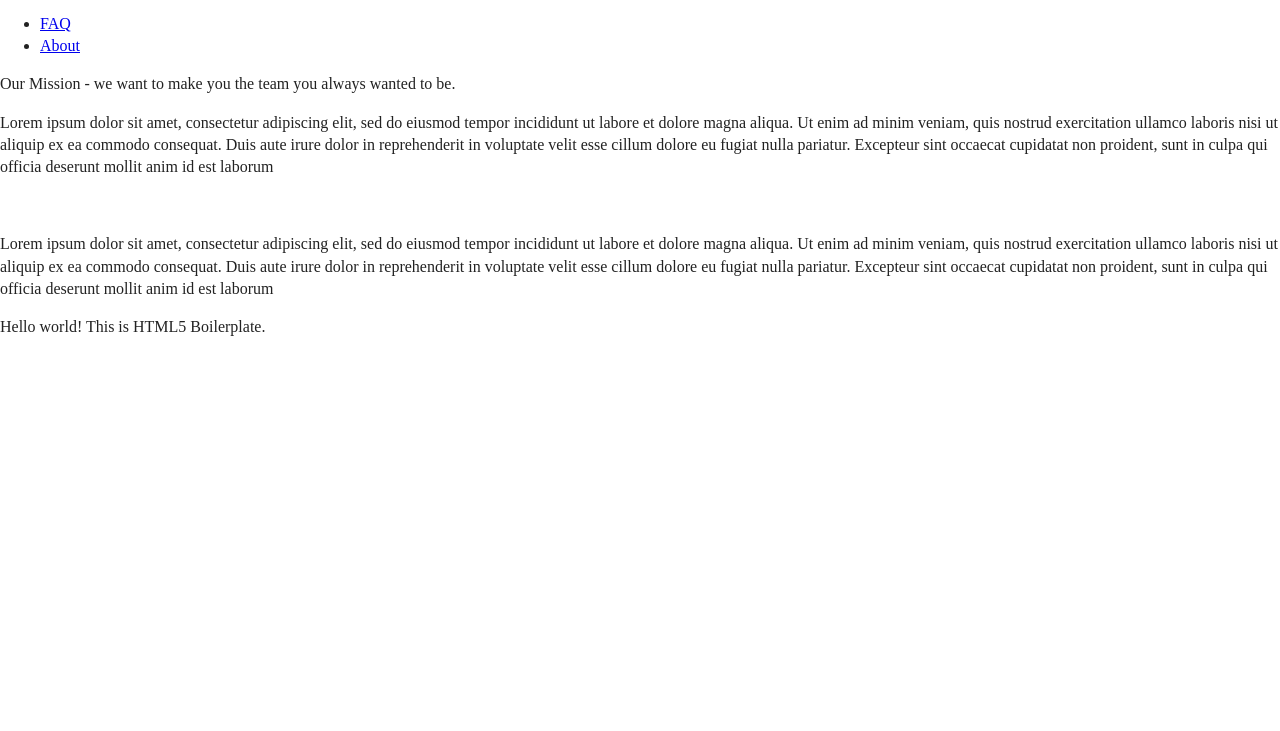
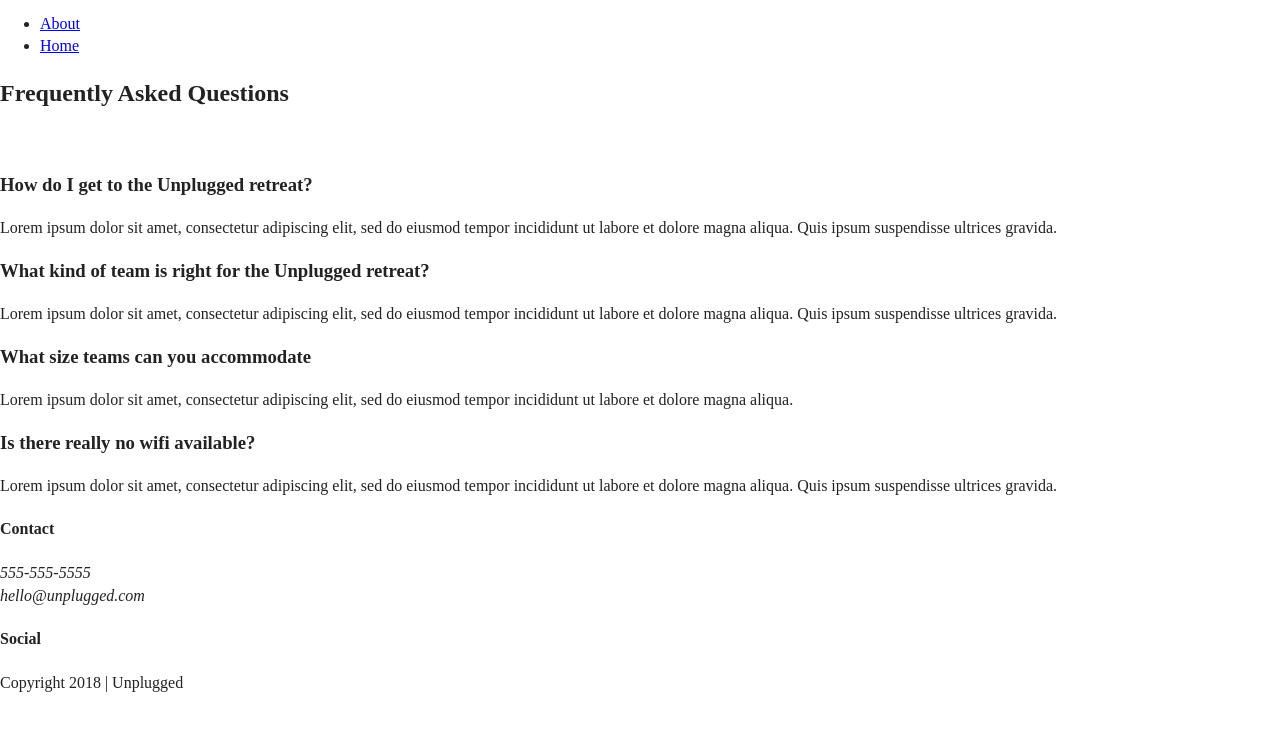
Before and after one commit to S-Porter2/unplugged-retreat-project, a website: page faq/index.html in a window 1280 px wide. Shown: the part 27-758 px from the top of the page. Drawn offline with Linux system fonts and the light colour scheme.

Commit message:
FAQ page info added

```diff
--- a/faq/index.html
+++ b/faq/index.html
@@ -22,30 +22,88 @@
   <meta name="theme-color" content="#fafafa">
 </head>
 
+<!-- Add your site or application content here -->
+<body>
+
 <header>
   <div class="content-wrapper">
     <a href="#"><img src="" alt="unplugged logo"></a>
     <div class="header-divider"></div>
     <nav>
       <ul>
-        <li><a href="faq/index.html" target="_blank">FAQ</a></li>
-        <li><a href="about/index.html" target="_blank">About</a></li>
+        <li><a href="../about/index.html" target="_blank">About</a></li>
+        <li><a href="../index.html" target="_blank">Home</a></li>
       </ul>
     </nav>
   </div>
-  <p>Our Mission - we want to make you the team you always wanted to be.</p>
-  <p>Lorem ipsum dolor sit amet, consectetur adipiscing elit, sed do eiusmod tempor incididunt ut labore et dolore magna aliqua. Ut enim ad minim veniam, quis nostrud exercitation ullamco laboris nisi ut aliquip ex ea commodo consequat. Duis aute irure dolor in reprehenderit in voluptate velit esse cillum dolore eu fugiat nulla pariatur. Excepteur sint occaecat cupidatat non proident, sunt in culpa qui officia deserunt mollit anim id est laborum</p>
-  </br>
-  <p>Lorem ipsum dolor sit amet, consectetur adipiscing elit, sed do eiusmod tempor incididunt ut labore et dolore magna aliqua. Ut enim ad minim veniam, quis nostrud exercitation ullamco laboris nisi ut aliquip ex ea commodo consequat. Duis aute irure dolor in reprehenderit in voluptate velit esse cillum dolore eu fugiat nulla pariatur. Excepteur sint occaecat cupidatat non proident, sunt in culpa qui officia deserunt mollit anim id est laborum</p>
-</header>
+ </header>
+
+ <main>
+   <section class="FAQ">
+     <div class="content-wrapper">
+       <div class="frequently-asked-questions">
+         <h2>Frequently Asked Questions</h2>
+         </br>
+         <h3>How do I get to the Unplugged retreat?</h3>
+
+         <p>Lorem ipsum dolor sit amet, consectetur adipiscing elit, sed do eiusmod tempor incididunt ut labore et
+         dolore magna aliqua. Quis ipsum suspendisse ultrices gravida.</p>
+
+         <h3>What kind of team is right for the Unplugged retreat?</h3>
+
+         <p>Lorem ipsum dolor sit amet, consectetur adipiscing elit, sed do eiusmod tempor incididunt ut labore et
+         dolore magna aliqua. Quis ipsum suspendisse ultrices gravida.</p>
+
+         <h3>What size teams can you accommodate</h3>
+
+         <p>Lorem ipsum dolor sit amet, consectetur adipiscing elit, sed do eiusmod tempor incididunt ut labore et
+         dolore magna aliqua.</p>
+
+         <h3>Is there really no wifi available?</h3>
+
+         <p>Lorem ipsum dolor sit amet, consectetur adipiscing elit, sed do eiusmod tempor incididunt ut labore et
+         dolore magna aliqua. Quis ipsum suspendisse ultrices gravida.</p>
+       </div>
+     </div> <!-- FAQ content wrapper ends -->
+   </section> <!-- FAQ-info -->
 
 
-  <!-- Add your site or application content here -->
-<main>
-<body>
+  </main> <!-- main wrapper -->
 
-  <!-- Add your site or application content here -->
-  <p>Hello world! This is HTML5 Boilerplate.</p>
+<footer>
+  <div class="content-wrapper">
+    <div class="footer-content">
+      <div class="contact">
+        <h4>Contact</h4>
+        <address>
+          <p>
+            555-555-5555<br>
+            hello@unplugged.com
+          </p>
+        </address>
+      </div>
+      <div class="social">
+        <h4>Social</h4>
+        <div class="social-icons">
+          <p>
+            <a href="https://www.facebook.com/Skillcrush/" target="_blank"></a>
+          </p>
+          <p>
+            <a href="https://twitter.com/Skillcrush" target="_blank"></a>
+          </p>
+          <p>
+            <a href="https://www.instagram.com/skillcrush/" target="_blank"></a>
+          </p>
+        </div>
+      </div>
+    </div> <!-- footer content ends -->
+  </div>
+  <!--footer content-wrapper ends-->
+  <div class="copyright">
+    <p>Copyright 2018 | Unplugged</p>
+  </div>
+</footer>
+
   <script src="../js/vendor/modernizr-3.11.2.min.js"></script>
   <script src="../js/plugins.js"></script>
   <script src="../js/main.js"></script>
```
